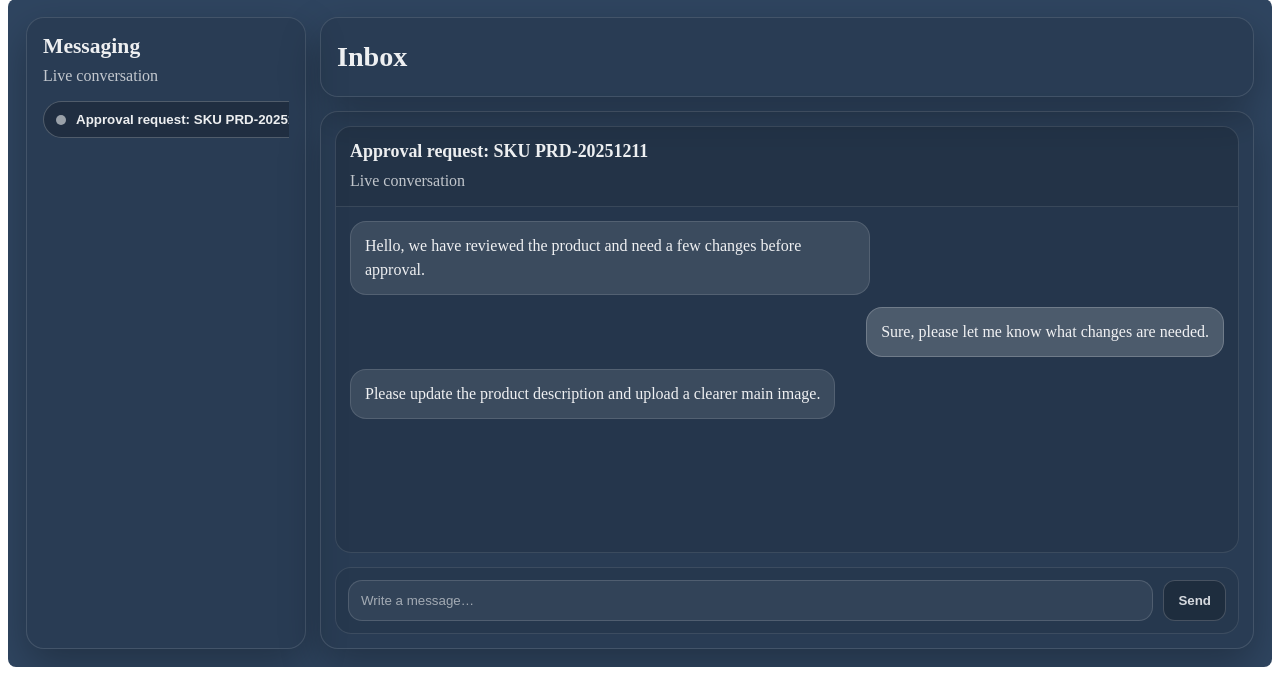
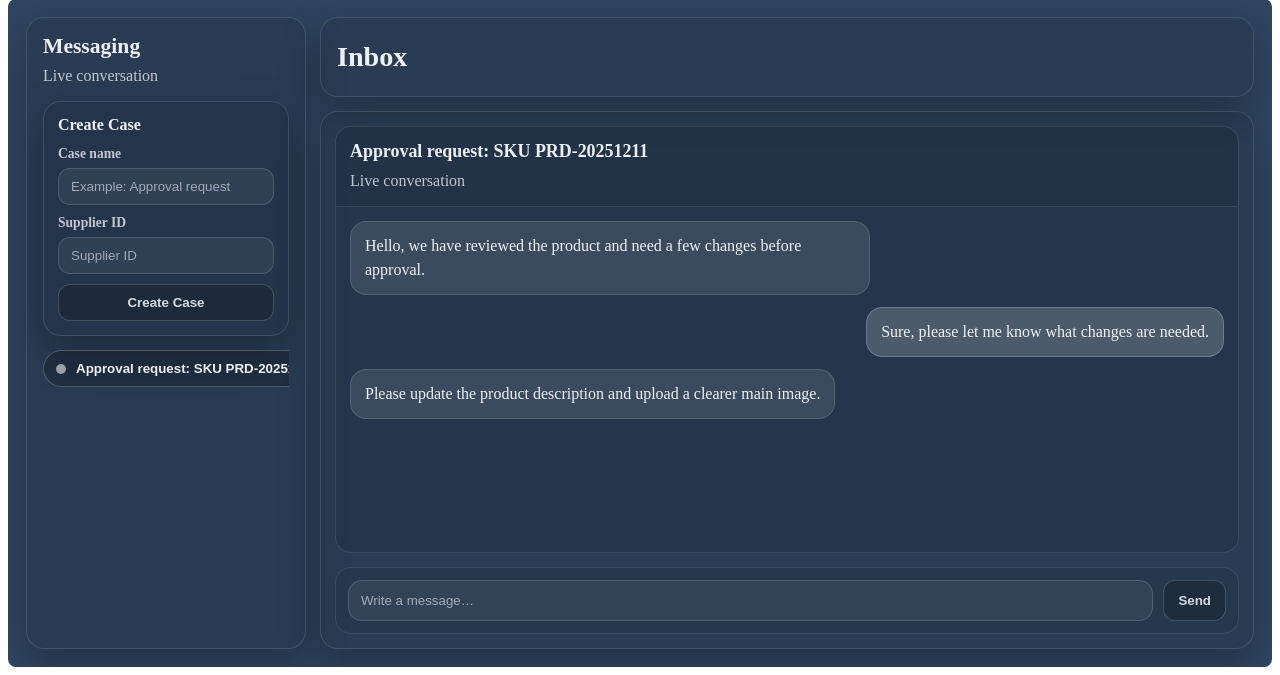
Before and after one commit to AdminPromoflow/Promoflow_v1, a PHP site: page /view/messages/index.php in a window 1280 px wide. Shown: the part 125-800 px from the top of the page. Run offline with PHP 8.4, Linux system fonts and the light colour scheme.

Commit message:
“…”

```diff
--- a/view/messages/messages_section/messages_section.css
+++ b/view/messages/messages_section/messages_section.css
@@ -32,7 +32,8 @@
 
 .msg-sidebar,
 .msg-topbar,
-.msg-reader {
+.msg-reader,
+.msg-create-case {
   background: var(--msg-panel);
   border: 1px solid var(--msg-border);
   border-radius: var(--msg-radius);
@@ -66,6 +67,52 @@
 .msg-brand p {
   margin: 6px 0 0;
 }
+
+/* Create Case */
+
+.msg-create-case {
+  padding: 14px;
+  background: rgba(0, 0, 0, .10);
+}
+
+.msg-create-case h3 {
+  margin: 0 0 12px;
+  color: var(--msg-text);
+  font-size: 1rem;
+}
+
+.msg-case-form {
+  display: grid;
+  gap: 10px;
+}
+
+.msg-case-field {
+  display: grid;
+  gap: 6px;
+}
+
+.msg-case-field span {
+  color: var(--msg-muted);
+  font-size: .85rem;
+  font-weight: 700;
+}
+
+.msg-case-field input {
+  width: 100%;
+  min-width: 0;
+  border: 1px solid rgba(255, 255, 255, .14);
+  background: rgba(255, 255, 255, .06);
+  color: var(--msg-text);
+  border-radius: 12px;
+  padding: 10px 12px;
+  outline: none;
+}
+
+.msg-case-field input::placeholder {
+  color: rgba(255, 255, 255, .55);
+}
+
+/* Folders */
 
 .msg-folders {
   display: grid;
@@ -214,6 +261,8 @@
   color: rgba(255, 255, 255, .55);
 }
 
+/* Buttons */
+
 .msg-btn {
   border: 1px solid rgba(255, 255, 255, .14);
   background: rgba(255, 255, 255, .06);
--- a/view/messages/messages_section/messages_section.php
+++ b/view/messages/messages_section/messages_section.php
@@ -2,8 +2,6 @@
 $cssPath = '../../view/messages/messages_section/messages_section.css';
 $jsPath  = '../../view/messages/messages_section/messages_section.js';
 $jsPathLogic  = '../../view/messages/messages_section/messages_logics.js';
-
-
 
 $cssV = is_file($cssPath) ? filemtime($cssPath) : time();
 $jsV  = is_file($jsPath)  ? filemtime($jsPath)  : time();
@@ -15,10 +13,46 @@ $jsVLogic  = is_file($jsPathLogic)  ? filemtime($jsPathLogic)  : time();
 <section class="msg-shell">
 
   <aside class="msg-sidebar" aria-label="Message conversation">
+
     <div class="msg-brand">
       <h2>Messaging</h2>
       <p>Live conversation</p>
     </div>
+
+    <!-- Create Case Section -->
+    <section class="msg-create-case" aria-label="Create new case">
+      <h3>Create Case</h3>
+
+      <form id="create-case-form" class="msg-case-form" autocomplete="off">
+
+        <label class="msg-case-field">
+          <span>Case name</span>
+          <input
+            id="case-name"
+            name="case_name"
+            type="text"
+            placeholder="Example: Approval request"
+            required
+          >
+        </label>
+
+        <label class="msg-case-field">
+          <span>Supplier ID</span>
+          <input
+            id="case-supplier"
+            name="id_supplier"
+            type="number"
+            placeholder="Supplier ID"
+            required
+          >
+        </label>
+
+        <button id="create_case_btn" class="msg-btn msg-btn-primary" type="submit">
+          Create Case
+        </button>
+
+      </form>
+    </section>
 
     <nav class="msg-folders" aria-label="Conversations">
       <button class="msg-folder is-active" type="button" aria-current="page">
@@ -26,6 +60,7 @@ $jsVLogic  = is_file($jsPathLogic)  ? filemtime($jsPathLogic)  : time();
         <span class="msg-folder-name">Approval request: SKU PRD-20251211</span>
       </button>
     </nav>
+
   </aside>
 
   <main class="msg-main">
@@ -65,6 +100,6 @@ $jsVLogic  = is_file($jsPathLogic)  ? filemtime($jsPathLogic)  : time();
   </main>
 
 </section>
+
 <script defer src="<?= $jsPathLogic ?>?v=<?= $jsVLogic ?>"></script>
-
 <script defer src="<?= $jsPath ?>?v=<?= $jsV ?>"></script>
```
